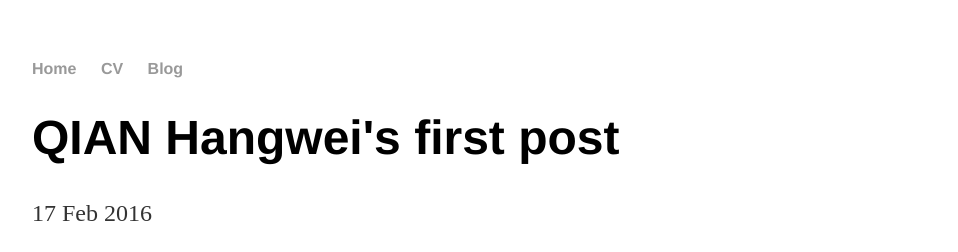
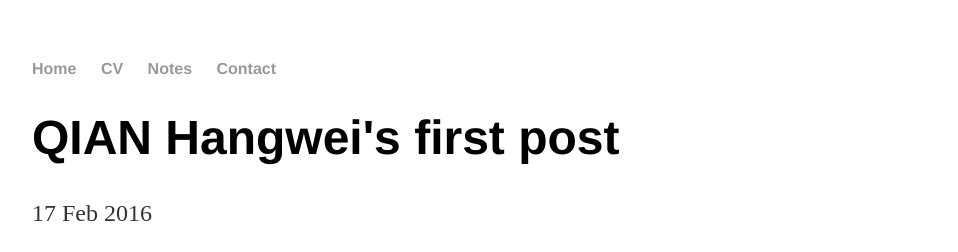
Before and after one commit to Hangwei12358/Hangwei12358.github.io, a Jekyll site: the page built from _posts/2016-02-17-first-post.md, in a window 1280 px wide. Shown: the top 252 px of the page, without its empty margins (160-1118 px from the left). Built offline with Jekyll 4.4.1, drawn with Linux system fonts in a browser that asks for light colours.

Commit message:
Update default.html

```diff
--- a/_layouts/default.html
+++ b/_layouts/default.html
@@ -10,7 +10,8 @@
 	    		<ul>
 	        		<li><a href="/">Home</a></li>
 	        		<li><a href="/cv">CV</a></li>
-	        		<li><a href="/blog">Blog</a></li>
+	        		<li><a href="/blog">Notes</a></li>
+	        		<li><a href="/blog">Contact</a></li>
 	    		</ul>
 			</nav>
 			<div class="container">
```
